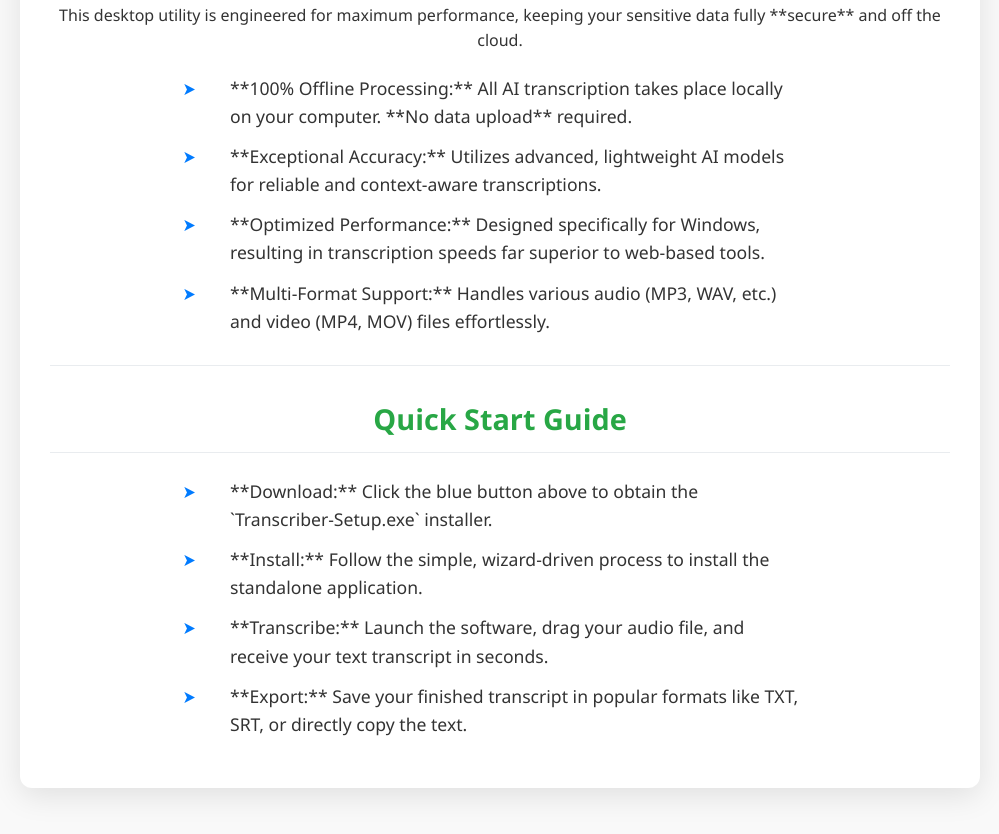
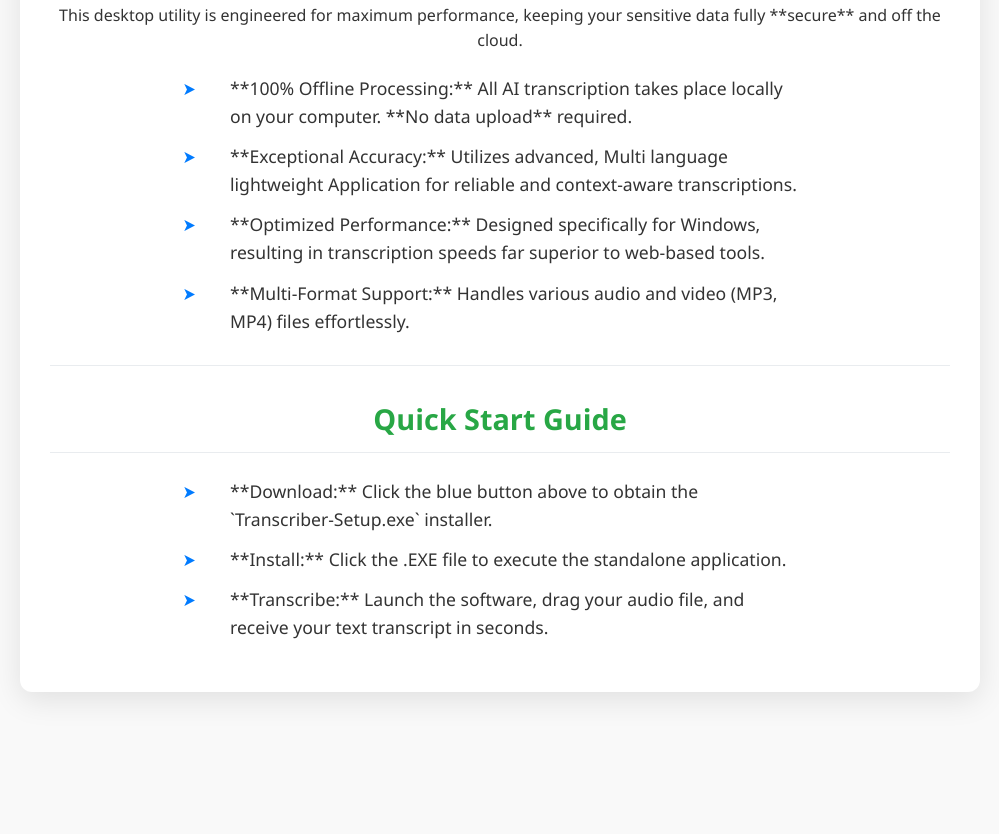
Before and after one commit to Alex-Pier/Digital-Tech, a plain HTML site: page index.html in a window 1280 px wide. Shown: the part 776-1610 px from the top of the page, without its empty margins (140-1139 px from the left). After the commit the page ends 1518 px from the top, so only its background shows below. Drawn offline with Linux system fonts and the light colour scheme.

Commit message:
Update index.html

```diff
--- a/index.html
+++ b/index.html
@@ -116,9 +116,9 @@
 
         <ul>
             <li>**100% Offline Processing:** All AI transcription takes place locally on your computer. **No data upload** required.</li>
-            <li>**Exceptional Accuracy:** Utilizes advanced, lightweight AI models for reliable and context-aware transcriptions.</li>
+            <li>**Exceptional Accuracy:** Utilizes advanced, Multi language lightweight Application for reliable and context-aware transcriptions.</li>
             <li>**Optimized Performance:** Designed specifically for Windows, resulting in transcription speeds far superior to web-based tools.</li>
-            <li>**Multi-Format Support:** Handles various audio (MP3, WAV, etc.) and video (MP4, MOV) files effortlessly.</li>
+            <li>**Multi-Format Support:** Handles various audio and video (MP3, MP4) files effortlessly.</li>
         </ul>
 
         <hr style="border: 0; height: 1px; background: #e9ecef; margin: 30px 0;">
@@ -126,9 +126,8 @@
         <h2>Quick Start Guide</h2>
         <ol>
             <li>**Download:** Click the blue button above to obtain the `Transcriber-Setup.exe` installer.</li>
-            <li>**Install:** Follow the simple, wizard-driven process to install the standalone application.</li>
+            <li>**Install:** Click the .EXE file to execute the standalone application.</li>
             <li>**Transcribe:** Launch the software, drag your audio file, and receive your text transcript in seconds.</li>
-            <li>**Export:** Save your finished transcript in popular formats like TXT, SRT, or directly copy the text.</li>
         </ol>
 
     </div>
```
